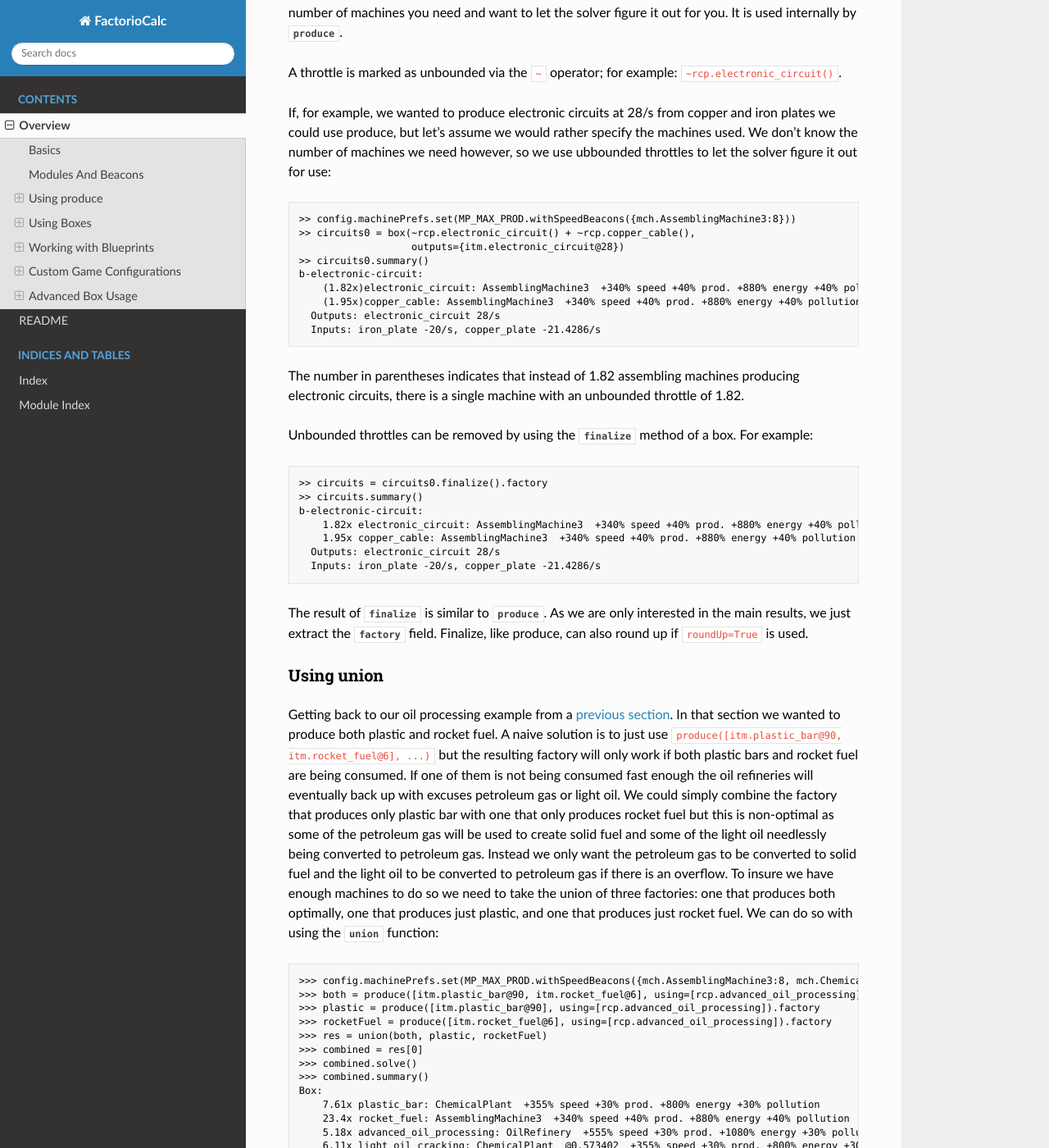
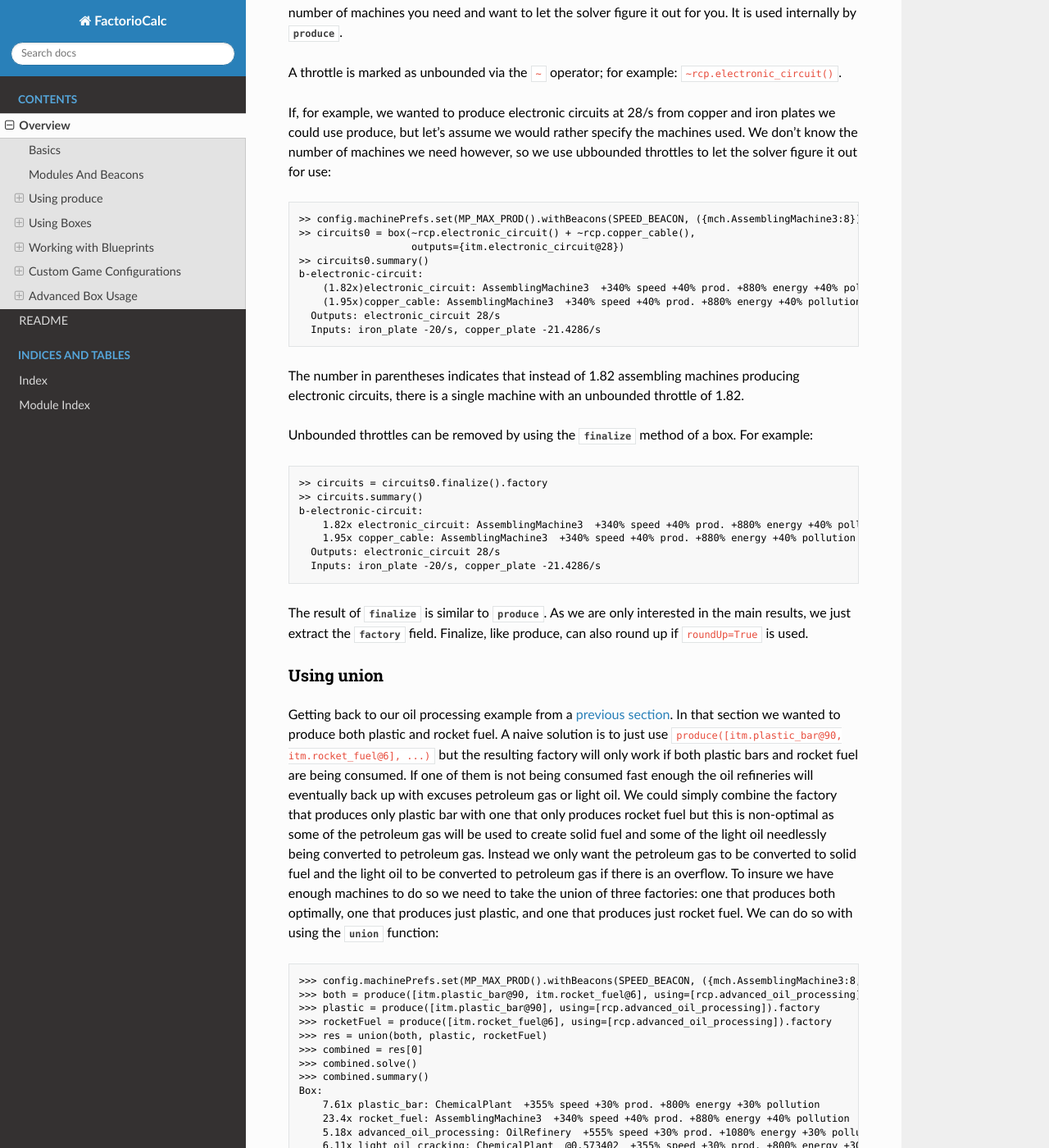
Before and after one commit to FactorioCalc/FactorioCalc, a Sphinx documentation site: the page built from docs/guide.rst, in a window 1280 px wide and 1400 px high, scrolled down 10475 px. Shown: the whole window at 82% size. Built offline with Sphinx 7.4.7 and the Read the Docs theme 2.0.0, drawn with Linux system fonts in a browser that asks for light colours; pages that are not in the unit, such as notebooks, are missing from menus; some of the changed text lies outside the part shown.

Commit message:
presets: make MP_MAX_PROD a function, and withSpeedBeacons more general
withSpeedBeacons is renamed to just withBeacons and can now use any
beacons.

```diff
--- a/docs/guide.rst
+++ b/docs/guide.rst
@@ -199,13 +199,13 @@ assmebling machines we could just use::
 
 However we most likely want all machines to have the maxium number of
 productivity-3 modules and at least some speed beacons.  To make this easier
-the `~presets.MP_MAX_PROD` preset can used to indicate that we want all machines to
+the `~presets.MP_MAX_PROD` function can used to indicate that we want all machines to
 have to maxium number of productivity-3 modules.  There is no preset for
 beacons as the number the beacons often various.  Instead use the
-`withSpeedBeacons` method to modify the preset by adding `~presets.SPEED_BEACON`'s for
+`withBeacons` method to modify the preset by adding `~presets.SPEED_BEACON`'s for
 specific machines.  For example::
 
-  >>> config.machinePrefs.set(MP_MAX_PROD.withSpeedBeacons({mch.AssemblingMachine3:8}))
+  >>> config.machinePrefs.set(MP_MAX_PROD().withBeacons(SPEED_BEACON, {mch.AssemblingMachine3:8}))
 
 will give all machines the maxium number of productivity-3 modules possble and
 assembling machine 3 with 8 `~presets.SPEED_BEACON`'s.  With `machinePrefs` set
@@ -279,7 +279,7 @@ basic smelting even in the late game so instead let's just change
 `machinePrefs` to that effect::
 
   >>> config.machinePrefs.set([mch.ElectricFurnace(),
-                              *MP_MAX_PROD.withSpeedBeacons({mch.AssemblingMachine3:8})])
+                              *MP_MAX_PROD().withBeacons(SPEED_BEACON, ({mch.AssemblingMachine3:8})])
   >>> ec4 = produce([itm.electronic_circuit @ 30]).factory
   >>> ec4.summary()
   b-electronic-circuit:
@@ -349,7 +349,7 @@ liquefaction.  Since oil produced can be produced from either process you have
 to specify which one to use with the `using` paramater.  For example, to make
 plastic from cruid oil::
 
-  >> config.machinePrefs.set(MP_MAX_PROD.withSpeedBeacons({mch.AssemblingMachine3:8, mch.ChemicalPlant:8, mch.OilRefinery:12}))
+  >> config.machinePrefs.set(MP_MAX_PROD().withBeacons(SPEED_BEACON, ({mch.AssemblingMachine3:8, mch.ChemicalPlant:8, mch.OilRefinery:12}))
   >> plastic1 = produce([itm.plastic_bar@90], using=[rcp.advanced_oil_processing]).factory
   >> plastic1.summary()
   Box:
@@ -420,7 +420,7 @@ arguments to let you fine tune the inputs and outputs.  For example to create
 both electric circuits and advanced circuits we need to explicitly list the
 outputs::
 
-  >>> config.machinePrefs.set(MP_MAX_PROD.withSpeedBeacons({mch.AssemblingMachine3:8, mch.ChemicalPlant:8, mch.OilRefinery:12}))
+  >>> config.machinePrefs.set(MP_MAX_PROD().withBeacons(SPEED_BEACON, ({mch.AssemblingMachine3:8, mch.ChemicalPlant:8, mch.OilRefinery:12}))
   >>> circuits1 = box(rcp.electronic_circuit() + 2*rcp.copper_cable() + 2*rcp.advanced_circuit(),
 		      outputs = [itm.electronic_circuit, itm.advanced_circuit])
   >>> circuits1.summary()
@@ -518,7 +518,7 @@ and iron plates we could use produce, but let's assume we would rather specify
 the machines used.  We don't know the number of machines we need however, so
 we use ubbounded throttles to let the solver figure it out for use::
 
-  >> config.machinePrefs.set(MP_MAX_PROD.withSpeedBeacons({mch.AssemblingMachine3:8}))
+  >> config.machinePrefs.set(MP_MAX_PROD().withBeacons(SPEED_BEACON, ({mch.AssemblingMachine3:8}))
   >> circuits0 = box(~rcp.electronic_circuit() + ~rcp.copper_cable(),
                      outputs={itm.electronic_circuit@28})
   >> circuits0.summary()
@@ -566,7 +566,7 @@ enough machines to do so we need to take the union of three factories: one
 that produces both optimally, one that produces just plastic, and one that
 produces just rocket fuel.  We can do so with using the `union` function::
 
-  >>> config.machinePrefs.set(MP_MAX_PROD.withSpeedBeacons({mch.AssemblingMachine3:8, mch.ChemicalPlant:8, mch.OilRefinery:12}))
+  >>> config.machinePrefs.set(MP_MAX_PROD().withBeacons(SPEED_BEACON, ({mch.AssemblingMachine3:8, mch.ChemicalPlant:8, mch.OilRefinery:12}))
   >>> both = produce([itm.plastic_bar@90, itm.rocket_fuel@6], using=[rcp.advanced_oil_processing]).factory
   >>> plastic = produce([itm.plastic_bar@90], using=[rcp.advanced_oil_processing]).factory
   >>> rocketFuel = produce([itm.rocket_fuel@6], using=[rcp.advanced_oil_processing]).factory
--- a/docs/reference.py
+++ b/docs/reference.py
@@ -167,8 +167,7 @@ Core
    .. py:data:: MP_LATE_GAME
       :value: {fc.presets.MP_LATE_GAME!r}
 
-   .. py:data:: MP_MAX_PROD
-      :value: {fc.presets.MP_MAX_PROD!r}
+   .. autofunction:: MP_MAX_PROD
 
    .. py:data:: SPEED_BEACON
       :value: {fc.presets.SPEED_BEACON!r}
```
Also changed, not shown: other parts of docs/guide.rst (+1 -1 lines), 3 other files.
